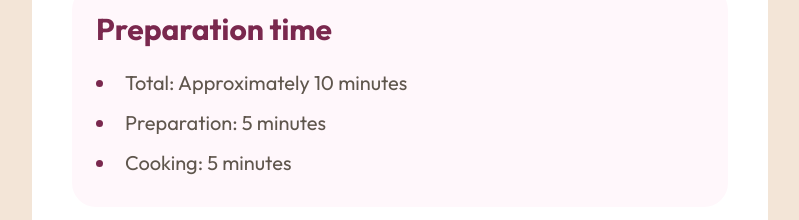
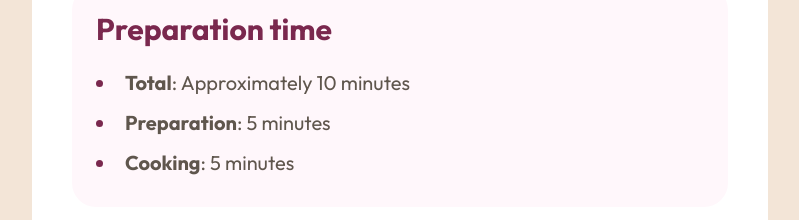
Before and after one commit to Grapava00/recipe, a plain HTML site: page index.html in a window 1280 px wide. Shown: the part 732-952 px from the top of the page, without its empty margins (240-1039 px from the left). Drawn offline with Linux system fonts and the light colour scheme.

Commit message:
Add bold styling for labels

```diff
--- a/styles/index.css
+++ b/styles/index.css
@@ -156,3 +156,7 @@ hr {
 .section-title {
   margin-bottom: 15px;
 }
+
+.bold-label {
+  font-weight: bold;
+}
```
